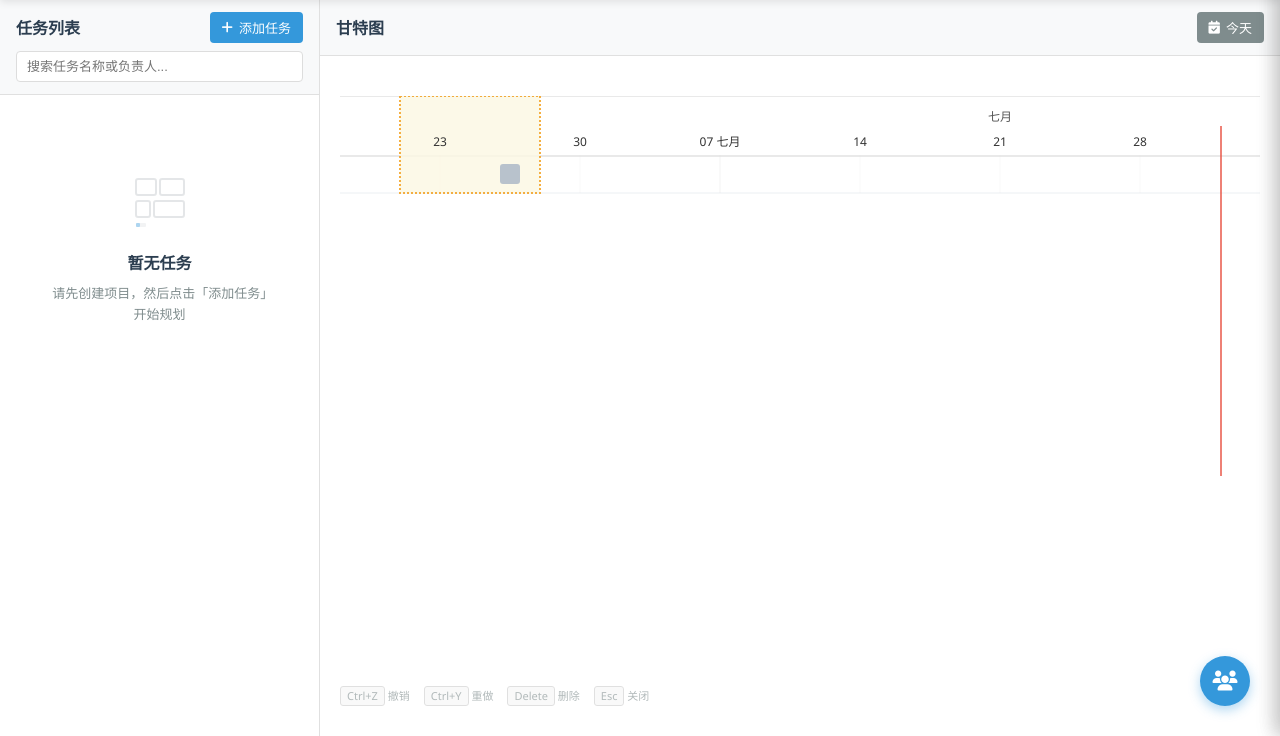
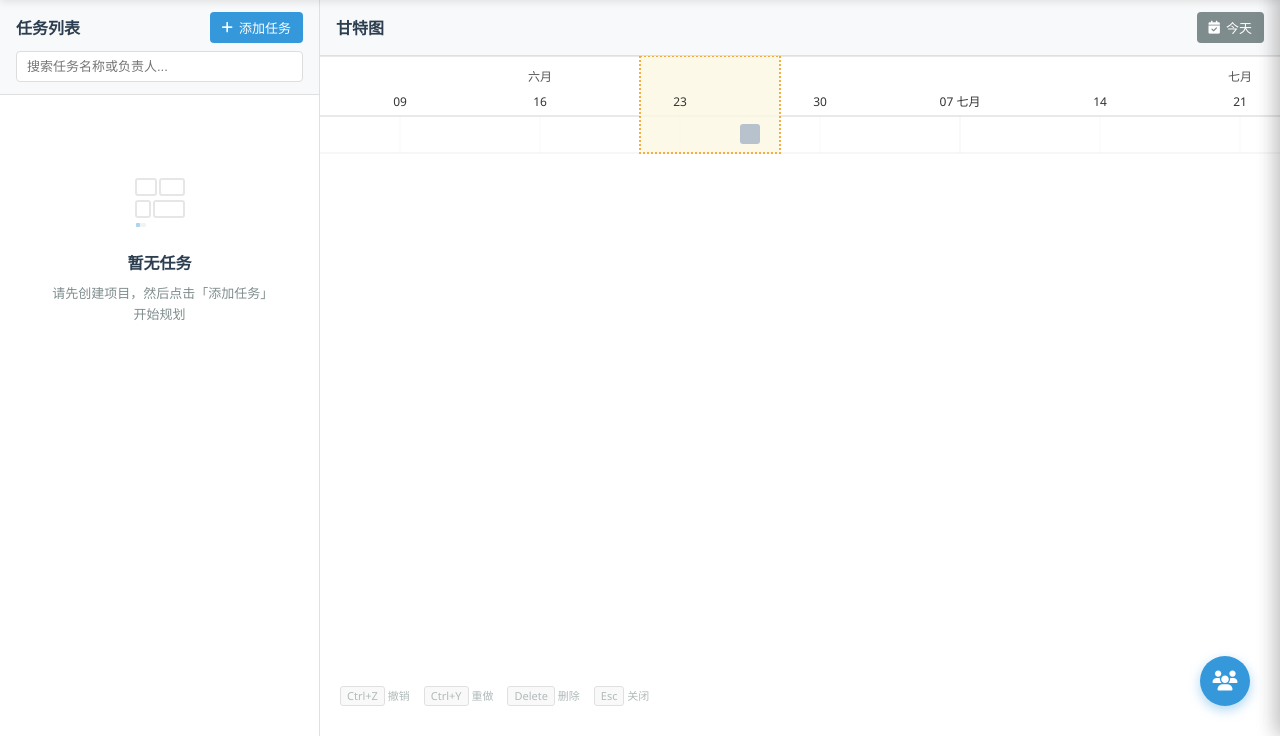
Before and after one commit to JimyuAn-98/LocalGantt, a Flask app: page / in a window 1280 px wide. Shown: the part 64-800 px from the top of the page. Run offline with Flask 3, Linux system fonts and the light colour scheme; data that the repository does not hold is empty; some libraries are stand-ins or nearby versions.

Commit message:
refactor(gantt): simplify gantt DOM structure and fix today scroll logic
1. 移除冗余的gantt-container外层包裹和today-line元素
2. 重构今日滚动定位逻辑，使用Frappe Gantt自带的today-highlight元素
3. 简化缩放逻辑，改为直接调整frappe gantt的列宽而非css缩放
4. 清理无用的today-line相关代码和样式

```diff
--- a/static/css/style.css
+++ b/static/css/style.css
@@ -278,24 +278,10 @@ body {
     flex-direction: column;
     overflow: hidden;
 }
-.gantt-container {
+#gantt-chart {
     flex: 1;
-    overflow: auto;
-    padding: 20px;
+    min-height: 400px;
     position: relative;
-}
-#gantt-chart { min-height: 400px; min-width: 100%; position: relative; }
-
-/* 今日红线 */
-.today-line {
-    position: absolute;
-    top: 0;
-    bottom: 0;
-    width: 2px;
-    background-color: var(--color-today-line);
-    z-index: 5;
-    pointer-events: none;
-    opacity: 0.7;
 }
 
 /* 周末列背景 */
--- a/static/js/gantt.js
+++ b/static/js/gantt.js
@@ -84,7 +84,6 @@ class GanttManager {
         this._applySelectionCSS();
         setTimeout(() => {
             this.applyWeekendHighlight();
-            this.updateTodayLine();
             this.renderMilestones(tasks);
         }, 200);
     }
@@ -103,59 +102,55 @@ class GanttManager {
         ganttInternal.render();
     }
 
-    // ── 计算今天在甘特图中的像素偏移 ──────────────
-    _getTodayPixelOffset() {
-        const today = new Date(); today.setHours(0, 0, 0, 0);
-        const ganttStart = this.gantt && this.gantt.gantt_start;
-        if (!ganttStart || today < ganttStart) return -1;
-        const step = this.gantt.options.step;
-        const colW = this.gantt.options.column_width;
-        const hoursDiff = (today - ganttStart) / (1000 * 60 * 60);
-        return Math.max(0, (hoursDiff / step) * colW + 260);
+    // ── 滚动到今天 ─────────────────────────────────
+    scrollToToday() {
+        // Frappe Gantt creates its own .gantt-container inside #gantt-chart
+        const container = document.querySelector('#gantt-chart .gantt-container');
+        const todayHighlight = document.querySelector('.gantt .today-highlight');
+        if (!container || !todayHighlight) return;
+        const cr = container.getBoundingClientRect();
+        const hr = todayHighlight.getBoundingClientRect();
+        const target = container.scrollLeft + hr.left - cr.left - cr.width / 3;
+        container.scrollTo({ left: Math.max(0, target), behavior: 'smooth' });
     }
 
-    // ── 今日红线 ──────────────────────────────────
-    updateTodayLine() {
-        const todayLine = document.getElementById('today-line');
-        if (!todayLine) return;
-
-        const px = this._getTodayPixelOffset();
-        if (px < 0) { todayLine.style.display = 'none'; return; }
-
-        // 确保 today-line 在 scrollable 容器 (#gantt-chart) 内部
-        const chart = document.getElementById('gantt-chart');
-        if (chart && todayLine.parentElement !== chart) {
-            chart.appendChild(todayLine);
-        }
-
-        todayLine.style.display = 'block';
-        todayLine.style.left = px + 'px';
-        todayLine.style.top = '50px';
-        todayLine.style.bottom = '0';
-        todayLine.style.height = 'auto';
-    }
-
-    // ── 滚动到今天 ─────────────────────────────────
-    scrollToToday() {
-        const chart = document.getElementById('gantt-chart');
-        if (!chart) return;
-        const px = this._getTodayPixelOffset();
-        if (px < 0) return;
-        chart.scrollTo({ left: Math.max(0, px - 300), behavior: 'smooth' });
-    }
-
-    // Ctrl+滚轮缩放
+    // Ctrl+滚轮缩放 — 横向调整列宽，Frappe Gantt 内部重新布局
     handleWheelZoom(e) {
         if (!e.ctrlKey) return;
         e.preventDefault();
+        if (!this.gantt) return;
+
+        const step = 5;
+        let newW = e.deltaY < 0
+            ? this.gantt.options.column_width + step
+            : this.gantt.options.column_width - step;
+        newW = Math.max(10, Math.min(120, newW));
+        if (newW === this.gantt.options.column_width) return;
+
+        this.gantt.options.column_width = newW;
+        this.gantt.setup_date_values();
+        this.gantt.render();
+
+        // 清除可能残留的 CSS transform
         const container = document.querySelector('.gantt-container');
-        if (!container) return;
-        // 简单调整 container 的缩放
-        const currentScale = parseFloat(container.style.transform?.match(/scale\(([\d.]+)\)/)?.[1] || '1');
-        let newScale = e.deltaY < 0 ? currentScale * 1.1 : currentScale / 1.1;
-        newScale = Math.max(0.5, Math.min(2, newScale));
-        container.style.transform = `scale(${newScale})`;
-        container.style.transformOrigin = 'top left';
+        if (container) container.style.transform = '';
+
+        // 确保缩放后今天仍在渲染范围内
+        if (this.gantt.gantt_end) {
+            const today = new Date(); today.setHours(23, 59, 59, 999);
+            if (this.gantt.gantt_end < today) {
+                const newEnd = new Date();
+                newEnd.setDate(newEnd.getDate() + 7);
+                this.gantt.gantt_end = newEnd;
+                this.gantt.setup_date_values();
+                this.gantt.render();
+            }
+        }
+
+        setTimeout(() => {
+            this.applyWeekendHighlight();
+            this.renderMilestones(this.tasks);
+        }, 100);
     }
 
     // ── 视图模式 ──────────────────────────────────
@@ -164,7 +159,6 @@ class GanttManager {
         this.viewMode = ganttMode;
         this.gantt.change_view_mode(ganttMode);
         this._extendGanttToToday();
-        setTimeout(() => this.updateTodayLine(), 200);
     }
 
     onViewChange(mode) {
@@ -174,7 +168,6 @@ class GanttManager {
             const match = (v === 'day' && mode === 'Day') || (v === 'week' && mode === 'Week') || (v === 'month' && mode === 'Month');
             btn.classList.toggle('active', match);
         });
-        setTimeout(() => this.updateTodayLine(), 200);
     }
 
     // ── 任务点击 ──────────────────────────────────
--- a/templates/index.html
+++ b/templates/index.html
@@ -107,10 +107,7 @@
                         </button>
                     </div>
                 </div>
-                <div class="gantt-container">
-                    <div id="gantt-chart"></div>
-                    <div class="today-line" id="today-line" style="display:none;"></div>
-                </div>
+                <div id="gantt-chart"></div>
             </section>
         </main>
 
```
Also changed, not shown: .claude/CLAUDE.md.
